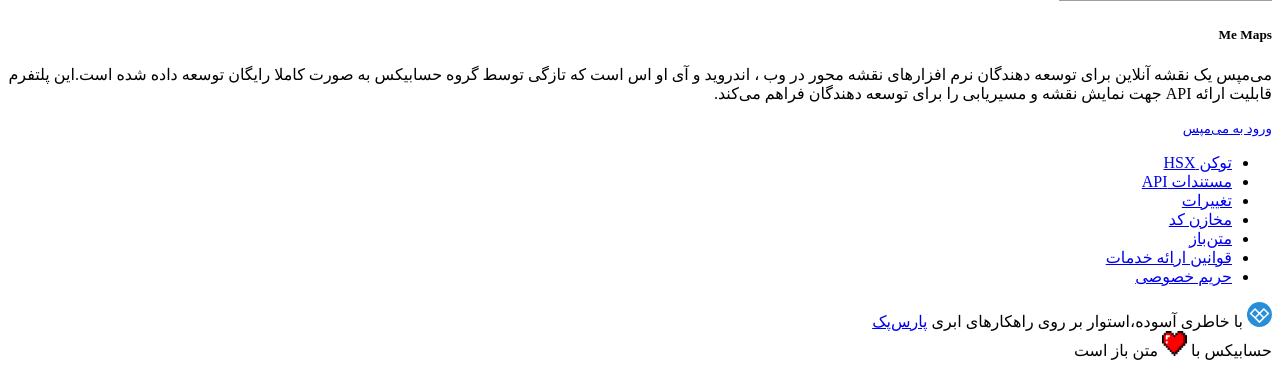
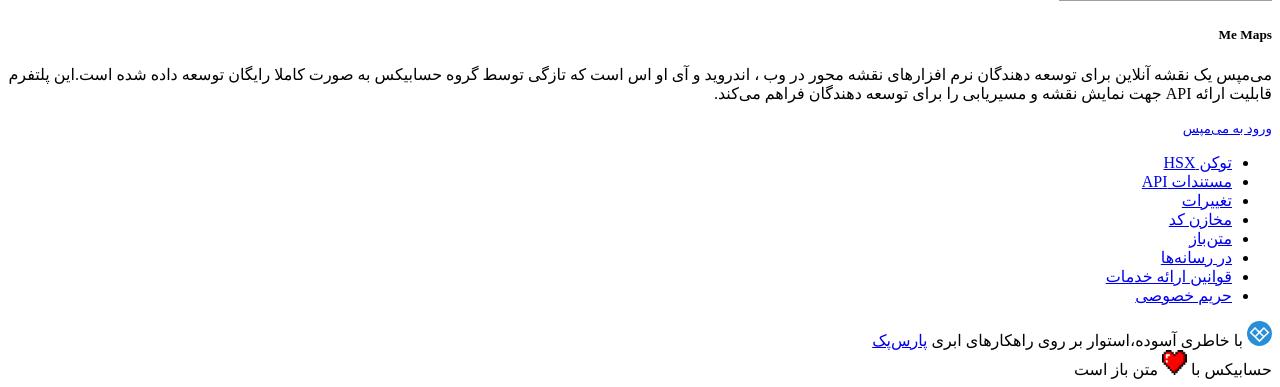
Before and after one commit to morrning/hesabixSite, a Symfony app: template templates/general/home.html.twig in a window 1280 px wide. Shown: the part 2539-2926 px from the top of the page. Before the commit the page ends 2899 px from the top, so only its background shows below. Run offline with Twig, Linux system fonts and the light colour scheme; the template is opened without the code that fills it, so the values that code supplies are empty; some libraries are stand-ins or nearby versions; grey boxes are pictures that could not be loaded.

Commit message:
add in media in home page

```diff
--- a/templates/base.html.twig
+++ b/templates/base.html.twig
@@ -97,6 +97,9 @@
 					<a href="{{path('app_page',{'url':'open-source'})}}" class="nav-link px-2">متن‌باز</a>
 				</li>
 				<li class="nav-item">
+					<a href="{{path('app_page',{'url':'inMedia'})}}" class="nav-link px-2">در رسانه‌ها</a>
+				</li>
+				<li class="nav-item">
 					<a href="{{path('app_page',{'url':'terms'})}}" class="nav-link px-2">قوانین ارائه خدمات</a>
 				</li>
 				<li class="nav-item">
```
